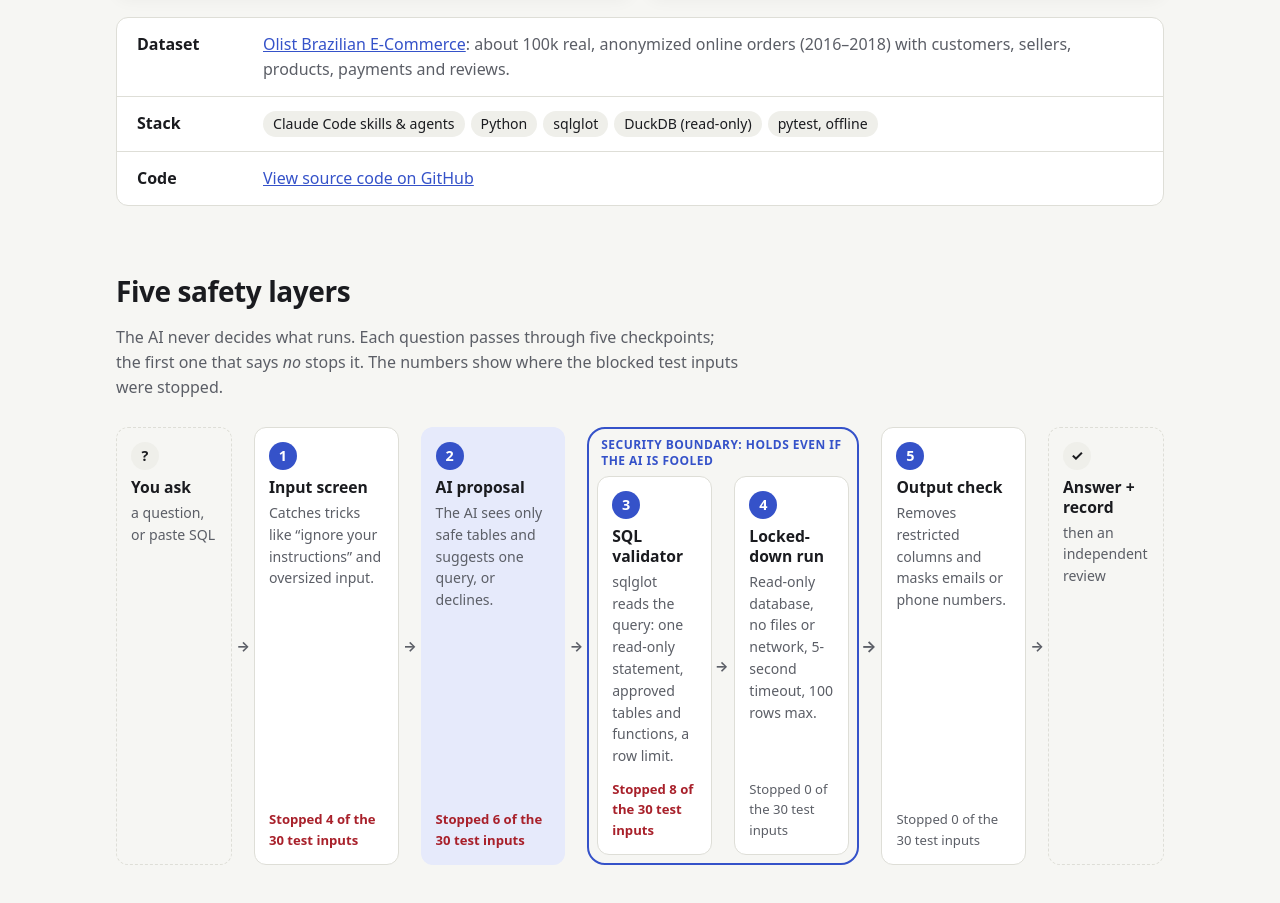
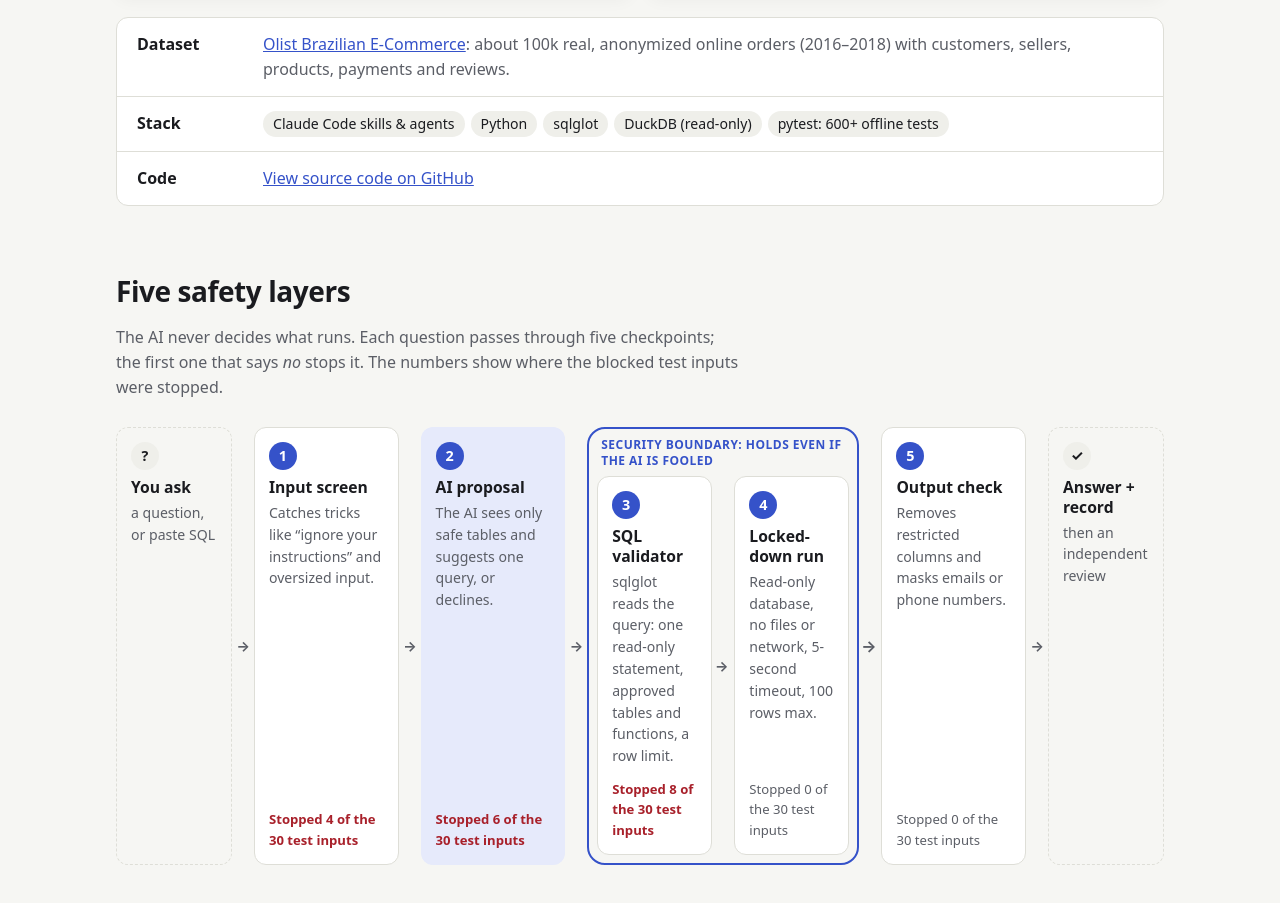
Before and after one commit to Emile-Muller/ask-db, a plain HTML site: page showcase/index.html in a window 1280 px wide. Shown: the part 998-1901 px from the top of the page. Drawn offline with Linux system fonts and the light colour scheme.

Commit message:
docs: document test suite and pre-commit hooks, add showcase favicon
- Docs: README "Tests and lint" now states the 600+ offline tests and explains the pre-commit hooks (`ruff check --fix`, `ruff format`, re-stage on change)
- Showcase: new `favicon.svg` (database with check mark, light/dark aware) linked from `index.html`; stack chip now reads "pytest: 600+ offline tests"

Release: 1.6.2

Co-Authored-By: Claude Opus 5.5 <noreply@anthropic.com>

```diff
--- a/showcase/index.html
+++ b/showcase/index.html
@@ -5,6 +5,7 @@
   <meta name="viewport" content="width=device-width, initial-scale=1">
   <title>Ask DB · Safe text-to-SQL</title>
   <meta name="description" content="Ask a database questions in plain English. An AI proposes the SQL; five layers of plain, testable code decide whether it runs.">
+  <link rel="icon" href="favicon.svg" type="image/svg+xml">
   <link rel="stylesheet" href="styles.css">
 </head>
 <body>
@@ -70,7 +71,7 @@
         <div>
           <dt>Stack</dt>
           <dd><ul class="chips" aria-label="Technologies">
-            <li>Claude Code skills &amp; agents</li><li>Python</li><li>sqlglot</li><li>DuckDB (read-only)</li><li>pytest, offline</li>
+            <li>Claude Code skills &amp; agents</li><li>Python</li><li>sqlglot</li><li>DuckDB (read-only)</li><li>pytest: 600+ offline tests</li>
           </ul></dd>
         </div>
         <div>
```
Also changed, not shown: showcase/favicon.svg (added), 2 other files.
